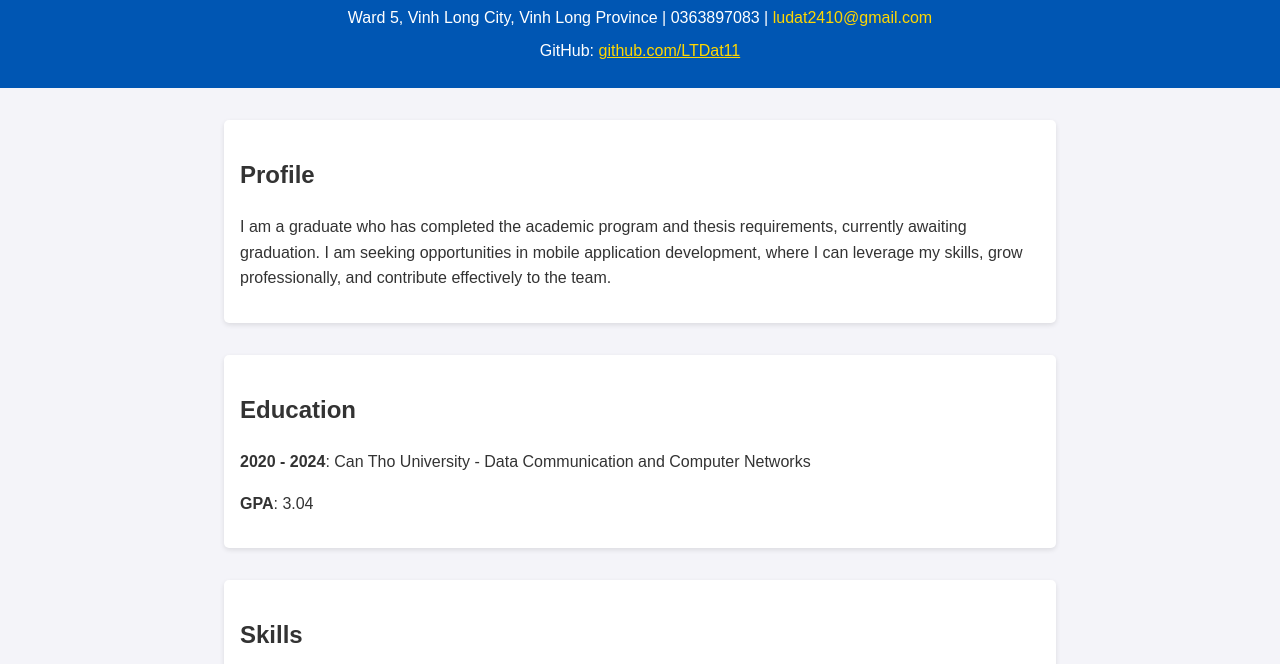
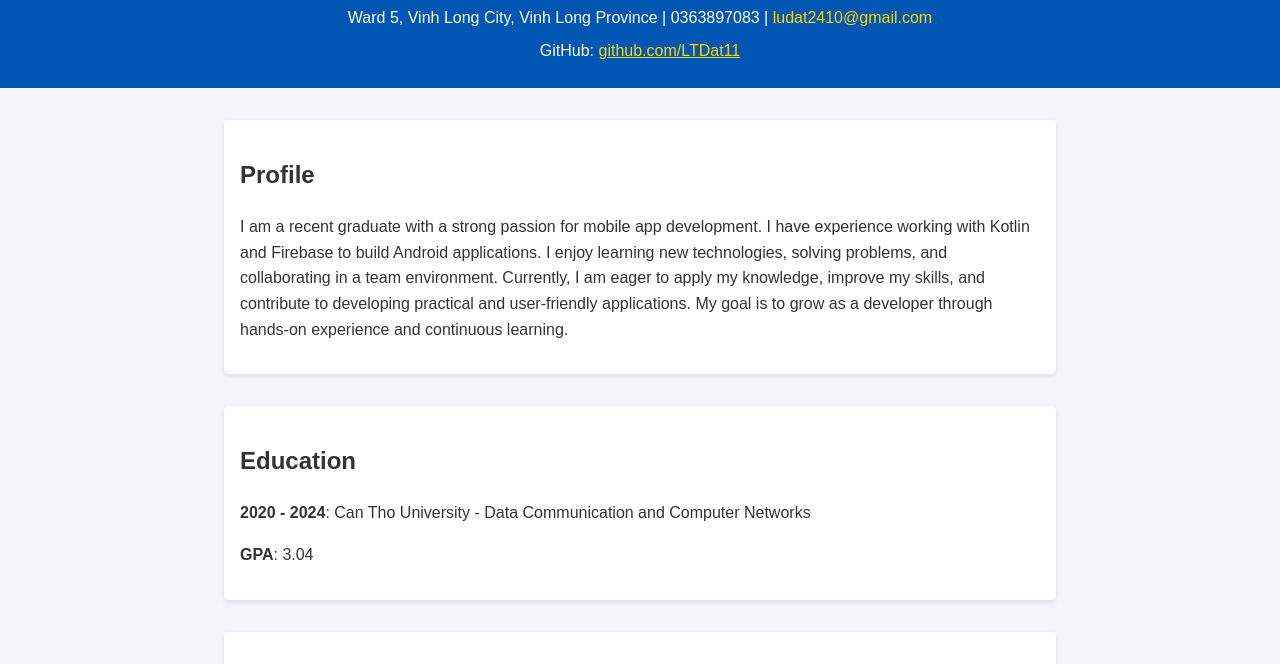
Before and after one commit to LTDat11/CV-LuTanDat, a plain HTML site: page index.html in a window 1280 px wide. Shown: the part 104-768 px from the top of the page. Drawn offline with Linux system fonts and the light colour scheme.

Commit message:
Update index.html

```diff
--- a/index.html
+++ b/index.html
@@ -20,7 +20,7 @@
 
             <section class="profile">
                 <h2>Profile</h2>
-                <p>I am a graduate who has completed the academic program and thesis requirements, currently awaiting graduation. I am seeking opportunities in mobile application development, where I can leverage my skills, grow professionally, and contribute effectively to the team.</p>
+                <p>I am a recent graduate with a strong passion for mobile app development. I have experience working with Kotlin and Firebase to build Android applications. I enjoy learning new technologies, solving problems, and collaborating in a team environment. Currently, I am eager to apply my knowledge, improve my skills, and contribute to developing practical and user-friendly applications. My goal is to grow as a developer through hands-on experience and continuous learning.</p>
             </section>
 
             <section class="education">
```
